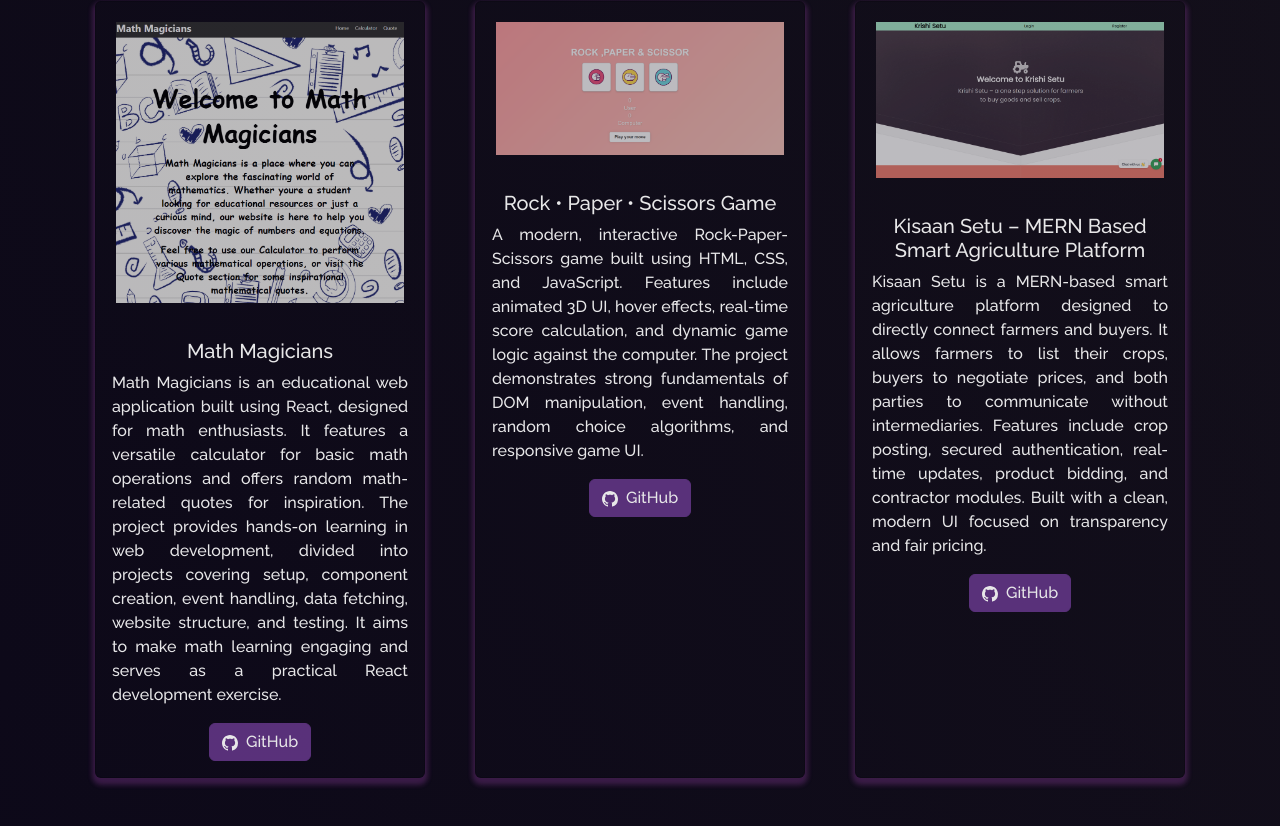
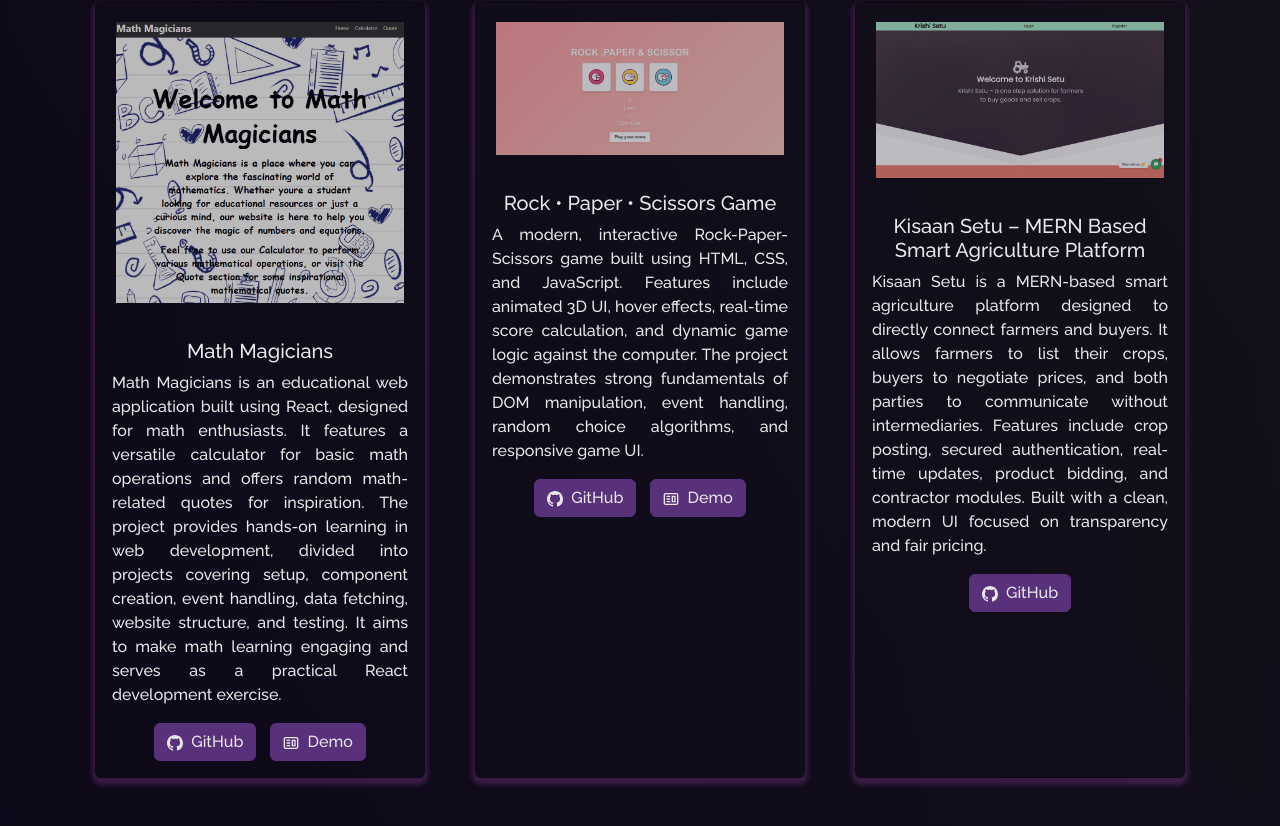
Before and after one commit to saniya-manihar/Portfolio, a React (Create React App) app: page /project in a window 1280 px wide. Shown: the part 1126-1952 px from the top of the page. Built offline with nearby package versions, Linux system fonts and the light colour scheme.

Commit message:
my update message

```diff
--- a/src/components/Projects/Projects.js
+++ b/src/components/Projects/Projects.js
@@ -62,6 +62,8 @@ function Projects() {
               title="Math Magicians"
               description="Math Magicians is an educational web application built using React, designed for math enthusiasts. It features a versatile calculator for basic math operations and offers random math-related quotes for inspiration. The project provides hands-on learning in web development, divided into projects covering setup, component creation, event handling, data fetching, website structure, and testing. It aims to make math learning engaging and serves as a practical React development exercise."
               ghLink="https://github.com/saniya-manihar/math-magicians"
+               demoLink=" https://math-magicians-alpha.vercel.app/"
+
             />
           </Col>
 
@@ -72,6 +74,9 @@ function Projects() {
               title="Rock • Paper • Scissors Game"
               description="A modern, interactive Rock-Paper-Scissors game built using HTML, CSS, and JavaScript. Features include animated 3D UI, hover effects, real-time score calculation, and dynamic game logic against the computer. The project demonstrates strong fundamentals of DOM manipulation, event handling, random choice algorithms, and responsive game UI."
               ghLink="https://github.com/saniya-manihar/Rock-Paper-and-Scissor-Game"
+              demoLink=" https://rock-paper-and-scissor-game-fawn.vercel.app/"
+
+
             />
           </Col>
 
```
